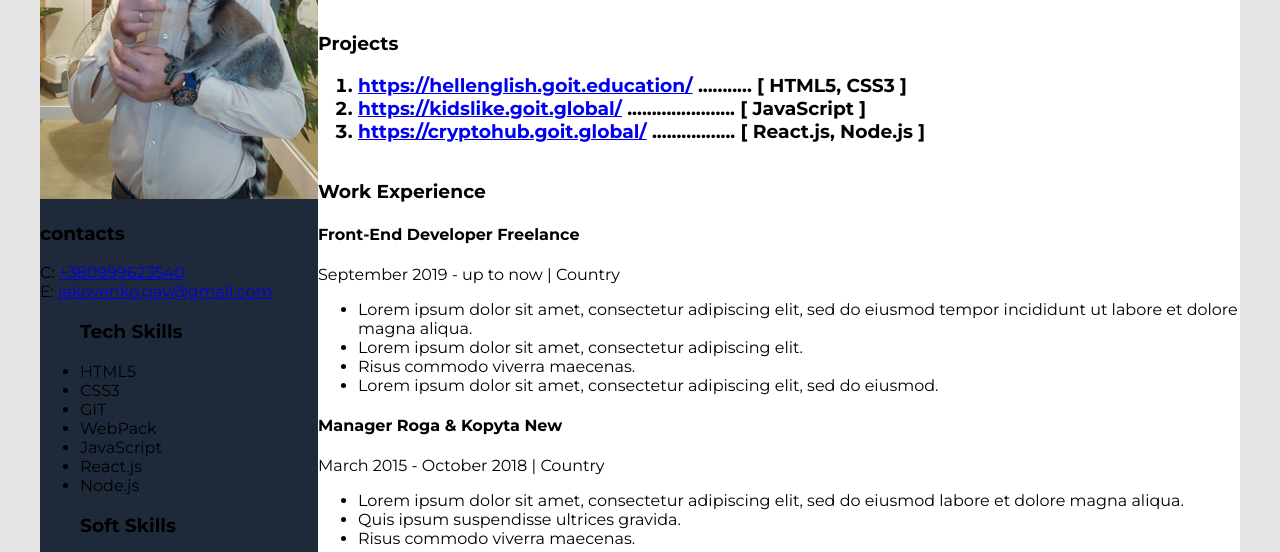
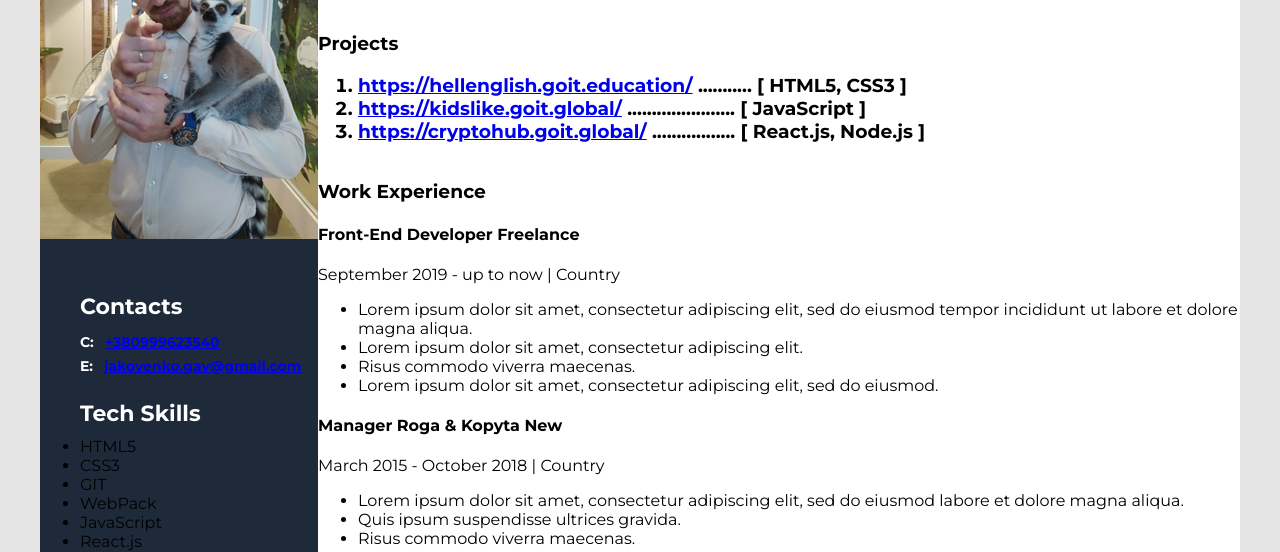
Before and after one commit to AleksandrYakovenko1984/my-resume--2, a plain HTML site: page index.html in a window 1280 px wide. Shown: the part 211-763 px from the top of the page. Drawn offline with Linux system fonts and the light colour scheme.

Commit message:
поработал с классами

```diff
--- a/css/style.css
+++ b/css/style.css
@@ -26,6 +26,38 @@ body {
 }
 .my-education-section {
 }
+/* sidebar section */
 .sidebar-section {
   background-color: #1e2939;
+  width: 370px;
+  padding: 40px 0px;
 }
+
+.contacts-section {
+  margin: 50px 0px 0px 40px;
+}
+.tech-skills-section {
+}
+.sidebar-title {
+  font-style: normal;
+  font-weight: bold;
+  font-size: 22px;
+  line-height: 27px;
+  color: #fff;
+  margin-bottom: 10px;
+}
+/* contacts section */
+.contacts-section-type {
+  font-style: normal;
+  font-weight: bold;
+  font-size: 14px;
+  line-height: 24px;
+  color: #fff;
+  margin-right: 7px;
+}
+.contacts-section-link {
+  font-style: normal;
+  font-weight: bold;
+  font-size: 14px;
+  line-height: 24px;
+}
--- a/index.html
+++ b/index.html
@@ -91,22 +91,22 @@
 <aside class="sidebar-section">
 <img src="img/IMG_20201005_174742.jpg" alt="my foto">
 <!--contacts section-->
-<div>
-   <h3> contacts</h3>
+<div class="contacts-section">
+   <h3 class="sidebar-title"> Contacts</h3>
 
-   <div> <span>C:</span> <a href="tel:+380999623540"> +380999623540</a>
+   <div> <span class="contacts-section-type">C:</span> <a class="contacts-section-link" href="tel:+380999623540"> +380999623540</a>
 </div>
 
-   <div> <span>E:</span>
-      <a href="mailto:jakovenko.gav@gmail.com">jakovenko.gav@gmail.com</a>
+   <div> <span class="contacts-section-type">E:</span>
+      <a class="contacts-section-link" href="mailto:jakovenko.gav@gmail.com">jakovenko.gav@gmail.com</a>
 
    </div>
 
 </div>
 <!--tech skills section-->
-<div>
+<div class="tech-skills-section">
     <ul>
-   <h3> Tech Skills</h3>
+   <h3 class="sidebar-title"> Tech Skills</h3>
    <li> HTML5</li>
 <li> CSS3</li>
 <li> GIT</li>
@@ -119,7 +119,7 @@
 <!--soft skills section-->
 <div>
     <ul>
-        <h3> Soft Skills</h3>
+        <h3 class="sidebar-title"> Soft Skills</h3>
         <li>  Scrum</li>
         <li> Agile</li>
         <li> GTD</li>
```
